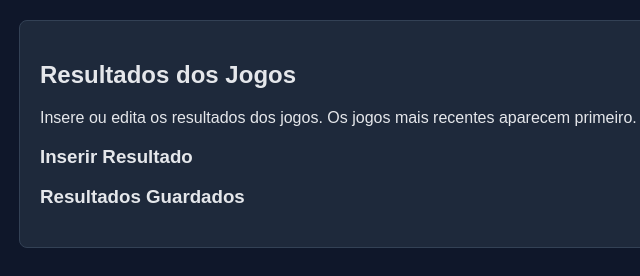
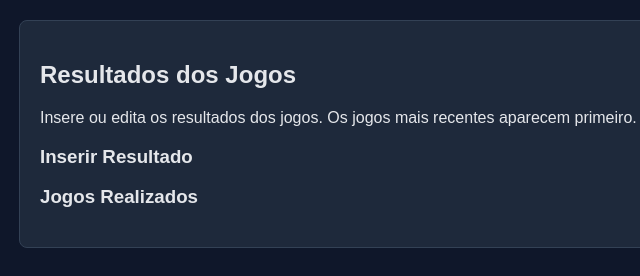
Before and after one commit to rbs1983/cracks, a website: page public/admin.html in a window 1280 px wide. Both pictures are taken after a click on the button "Resultados dos Jogos". Shown: the top 276 px of the page, 241-881 px from the left. Drawn offline with Linux system fonts and the light colour scheme; no server answers.

Commit message:
Update admin.html

```diff
--- a/public/admin.html
+++ b/public/admin.html
@@ -161,7 +161,7 @@
       <h3>Inserir Resultado</h3>
       <div id="listaResultadosInserir"></div>
 
-      <h3>Resultados Guardados</h3>
+      <h3>Jogos Realizados</h3>
       <div id="listaResultadosGuardados"></div>
     </div>
 
```
